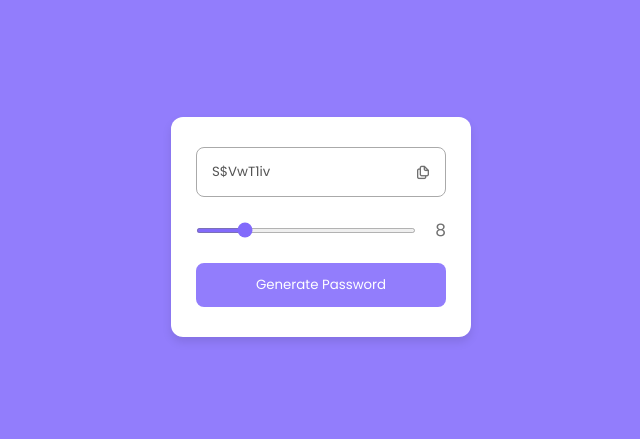
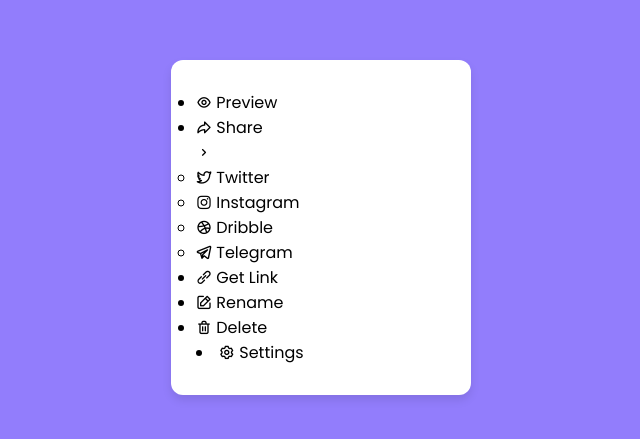
Before and after one commit to Leart-C/Password-Generator, a plain HTML site: page index.html in a window 1280 px wide. Shown: the part 173-612 px from the top of the page, without its empty margins (319-959 px from the left). Drawn offline with nearby package versions, Linux system fonts and the light colour scheme.

Commit message:
Update index.html

```diff
--- a/index.html
+++ b/index.html
@@ -1,30 +1,68 @@
 <!DOCTYPE html>
-<html lang="en">
+<html lang="en" dir="ltr">
   <head>
-    <meta charset="UTF-8" />
-    <meta http-equiv="X-UA-Compatible" content="IE=edge" />
-    <meta name="viewport" content="width=device-width, initial-scale=1.0" />
-    <title>Password Generator</title>
-    <link rel="stylesheet" href="style.css" />
-    <link
-      rel="stylesheet"
-      href="https://unicons.iconscout.com/release/v4.0.0/css/line.css"
-    />
-    <script src="script.js" defer></script>
+    <meta charset="utf-8">
+    <title>Custom Right Click Context Menu </title>
+    <link rel="stylesheet" href="style.css">
+    <meta name="viewport" content="width=device-width, initial-scale=1.0">
+    <!-- Iconscout Link For Icons -->
+    <link rel="stylesheet" href="https://unicons.iconscout.com/release/v4.0.0/css/line.css">
   </head>
   <body>
     <div class="wrapper">
-      <div class="password-box">
-        <input type="text"  disabled />
-        <i class="uil uil-copy copy-icon"></i>
+      <div class="content">
+        <ul class="menu">
+          <li class="item">
+            <i class="uil uil-eye"></i>
+            <span>Preview</span>
+          </li>
+          <li class="item share">
+            <div>
+              <i class="uil uil-share"></i>
+              <span>Share</span>
+            </div>
+            <i class="uil uil-angle-right"></i>
+            <ul class="share-menu">
+              <li class="item">
+                <i class="uil uil-twitter-alt"></i>
+                <span>Twitter</span>
+              </li>
+              <li class="item">
+                <i class="uil uil-instagram"></i>
+                <span>Instagram</span>
+              </li>
+              <li class="item">
+                <i class="uil uil-dribbble"></i>
+                <span>Dribble</span>
+              </li>
+              <li class="item">
+                <i class="uil uil-telegram-alt"></i>
+                <span>Telegram</span>
+              </li>
+            </ul>
+          </li>
+          <li class="item">
+            <i class="uil uil-link-alt"></i>
+            <span>Get Link</span>
+          </li>
+          <li class="item">
+            <i class="uil uil-edit"></i>
+            <span>Rename</span>
+          </li>
+          <li class="item">
+            <i class="uil uil-trash-alt"></i>
+            <span>Delete</span>
+          </li>
+        </ul>
+        <div class="setting">
+          <li class="item">
+            <i class="uil uil-setting"></i>
+            <span>Settings</span>
+          </li>
+        </div>
       </div>
+    </div>
 
-      <div class="range-box">
-        <input type="range" min="6" max="16" value="8" />
-        <span class="slider-number">8</span>
-      </div>
-
-      <button class="generate-button">Generate Password</button>
-    </div>
+    <script src="script.js"></script>
   </body>
 </html>
```
